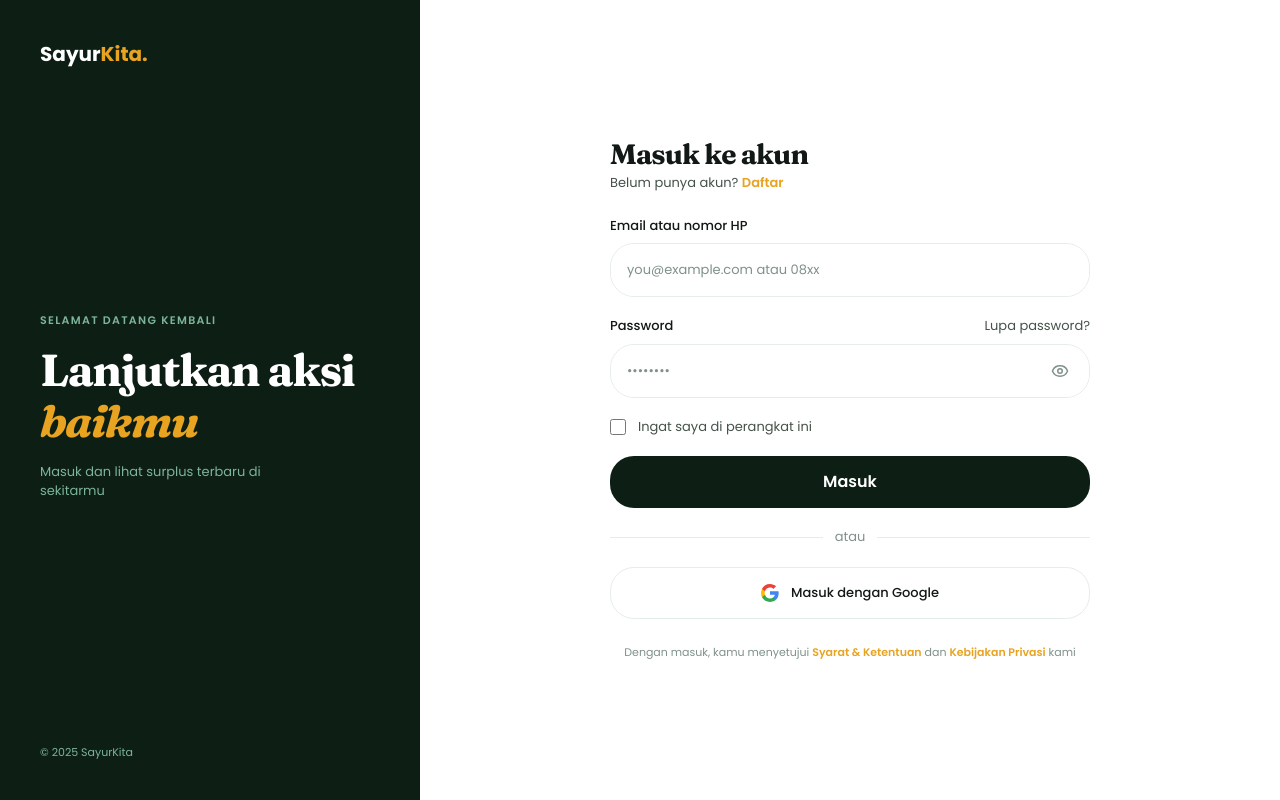
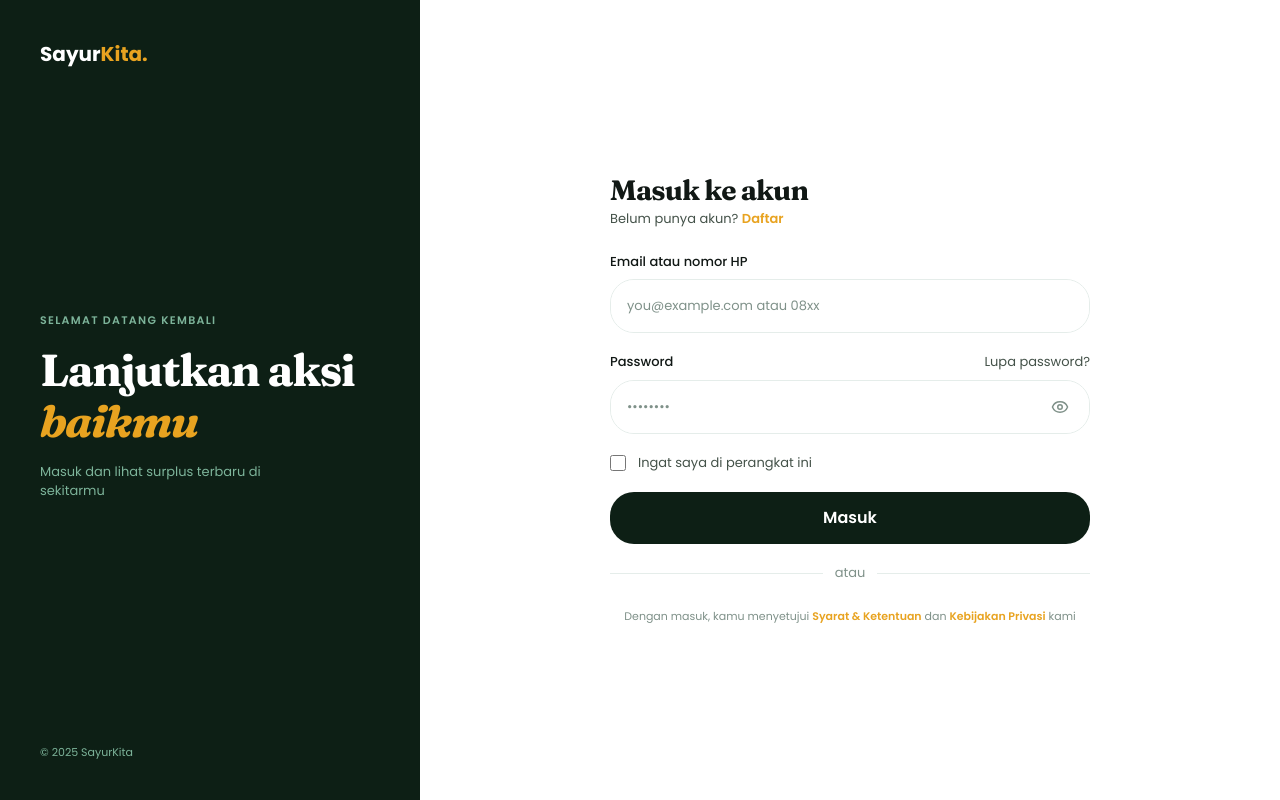
Before and after one commit to RoyyanFaridh/SayurKita, a React (Vite) app in the folder frontend/: page /login in a window 1280 px wide. Built offline with nearby package versions, Linux system fonts and the light colour scheme; no server answers.

Commit message:
delete button google

```diff
--- a/frontend/src/features/auth/components/GoogleIcon.jsx
+++ /dev/null
@@ -1,10 +0,0 @@
-export default function GoogleIcon({ size = 18 }) {
-  return (
-    <svg width={size} height={size} viewBox="0 0 18 18" aria-hidden="true">
-      <path fill="#4285F4" d="M17.64 9.2c0-.637-.057-1.251-.164-1.84H9v3.481h4.844c-.209 1.125-.843 2.078-1.796 2.717v2.258h2.908c1.702-1.567 2.684-3.874 2.684-6.615z"/>
-      <path fill="#34A853" d="M9 18c2.43 0 4.467-.806 5.956-2.184l-2.908-2.258c-.806.54-1.837.86-3.048.86-2.344 0-4.328-1.584-5.036-3.711H.957v2.332A8.997 8.997 0 0 0 9 18z"/>
-      <path fill="#FBBC05" d="M3.964 10.707A5.41 5.41 0 0 1 3.682 9c0-.593.102-1.17.282-1.707V4.961H.957A8.996 8.996 0 0 0 0 9c0 1.452.348 2.827.957 4.039l3.007-2.332z"/>
-      <path fill="#EA4335" d="M9 3.58c1.321 0 2.508.454 3.44 1.345l2.582-2.58C13.463.891 11.426 0 9 0A8.997 8.997 0 0 0 .957 4.961L3.964 7.293C4.672 5.163 6.656 3.58 9 3.58z"/>
-    </svg>
-  );
-}
--- a/frontend/src/features/auth/pages/Login.jsx
+++ b/frontend/src/features/auth/pages/Login.jsx
@@ -2,7 +2,6 @@
 import { useNavigate, useSearchParams } from 'react-router-dom';
 import AuthLayout from '../../../components/layouts/AuthLayout';
 import AuthInput from '../components/AuthInput';
-import GoogleIcon from '../components/GoogleIcon';
 import { API_AUTH } from '../../../config/api';
 
 // FIX 4 & 8: Komponen toast sederhana menggantikan alert() native.
@@ -189,15 +188,6 @@
             <span className="flex-1 h-px bg-(--border-subtle)" />
           </div>
 
-          {/* Google button — FIX 3: sama, hapus onMouseEnter/Leave */}
-          <button
-            type="button"
-            className="w-full h-13 bg-white text-sm font-medium border-[1.5px] border-(--border-subtle) rounded-xl flex items-center justify-center gap-3 transition-[background-color,border-color] duration-150 hover:bg-neutral-50 hover:border-(--border-strong) text-(--text-primary)"
-          >
-            <GoogleIcon />
-            Masuk dengan Google
-          </button>
-
         </form>
 
         {/* Footer legal */}
```
